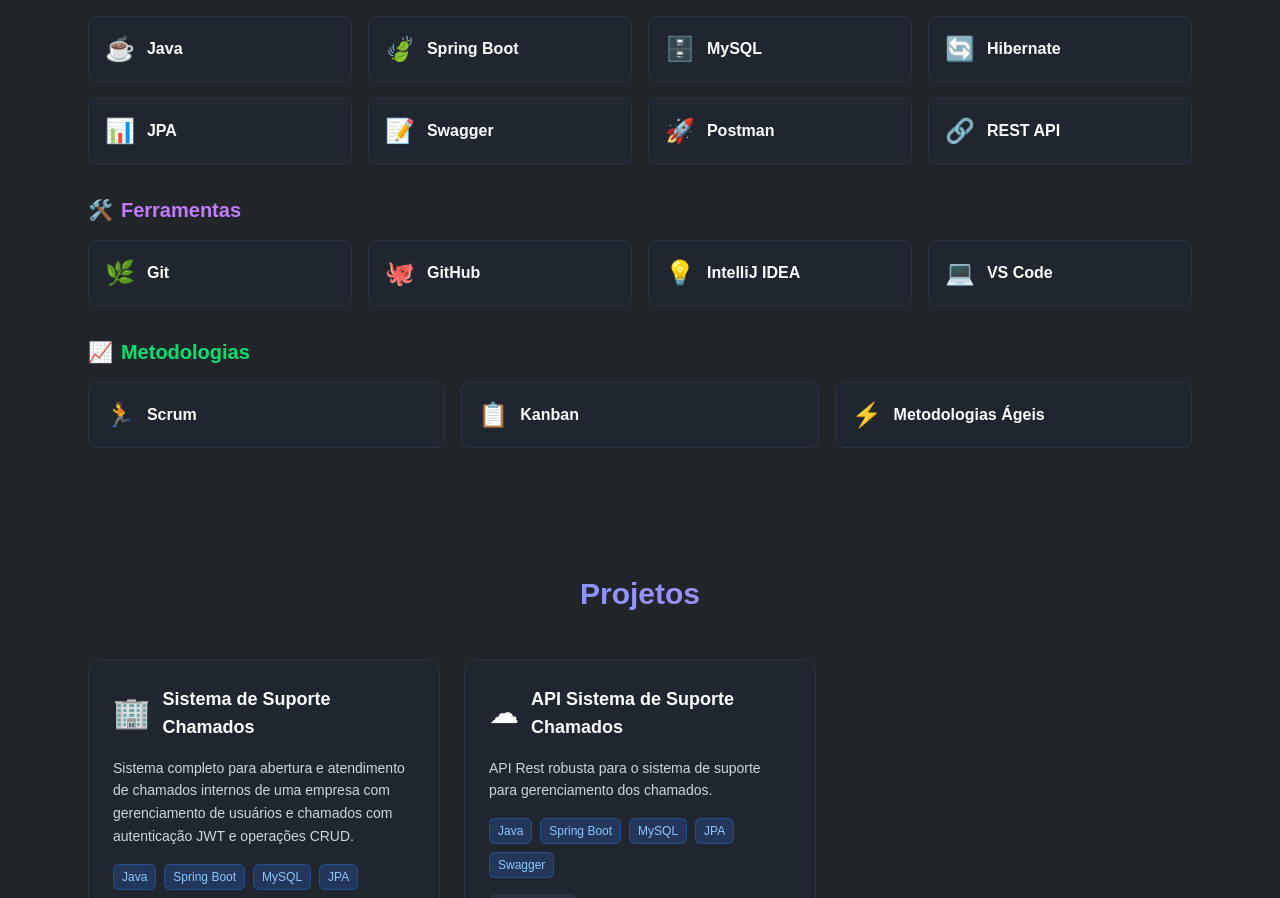
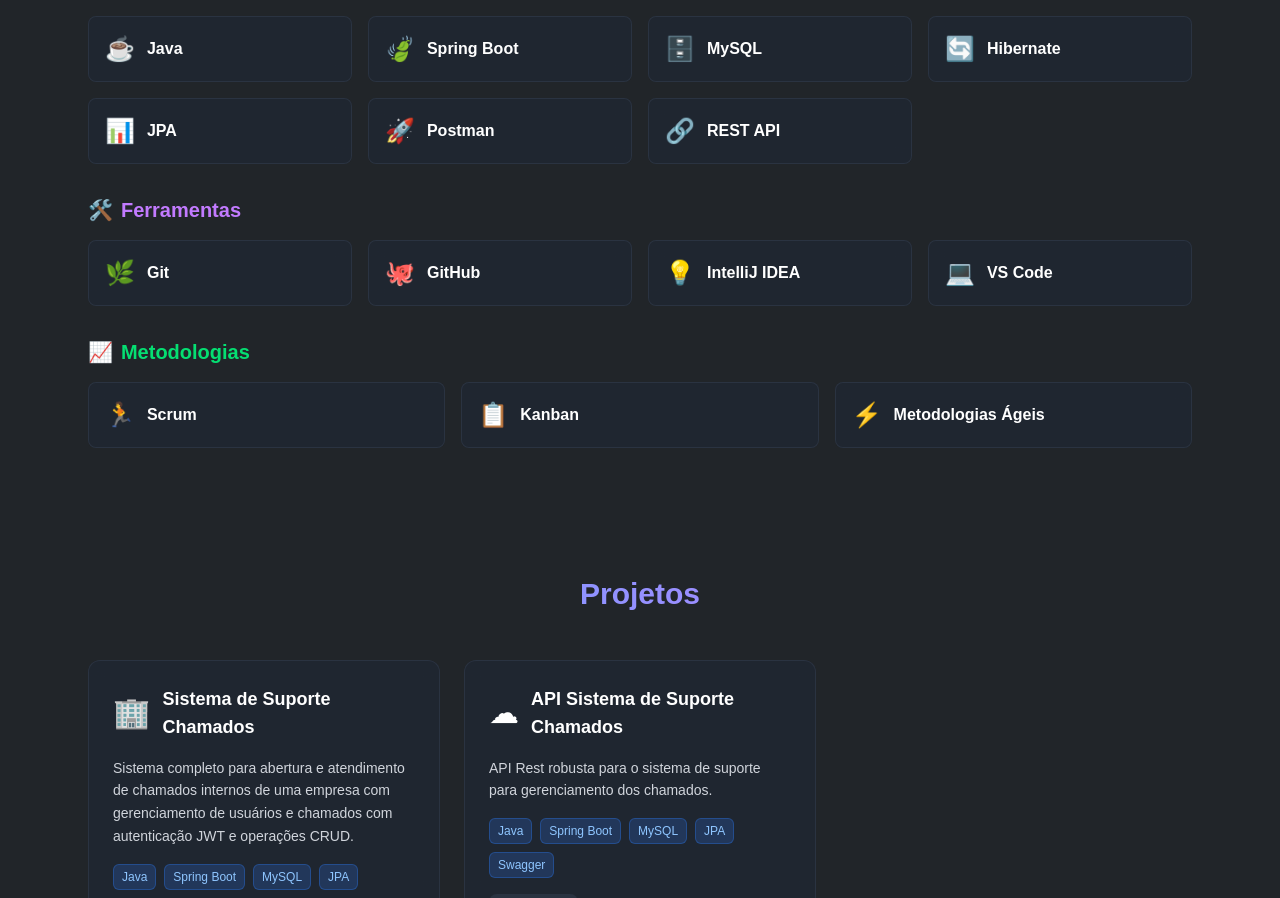
Before and after one commit to pistilligabriel/portifolio, a React (Vite) app: page / in a window 1280 px wide. Shown: the part 1022-1920 px from the top of the page. Built offline with nearby package versions, Linux system fonts and the light colour scheme.

Commit message:
Ajustes Skills

```diff
--- a/src/components/Skills.tsx
+++ b/src/components/Skills.tsx
@@ -11,7 +11,6 @@
     { name: 'MySQL', icon: '🗄️' },
     { name: 'Hibernate', icon: '🔄' },
     { name: 'JPA', icon: '📊' },
-    { name: 'Swagger', icon: '📝'} ,
     { name: 'Postman', icon: '🚀'},
     { name: 'REST API', icon: '🔗' }
   ];
```
